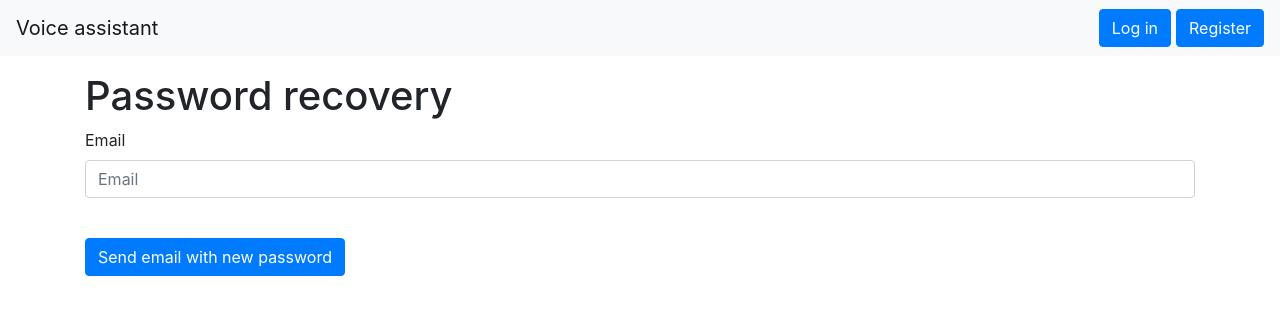
After one commit to DaryaSanina/voice-assistant, a Flask app: page /forgot-password in a window 1280 px wide. The commit adds this page. Shown: the top 315 px of the page. Run offline with Flask 2, Linux system fonts and the light colour scheme; some libraries are stand-ins or nearby versions.

Commit message:
Add password recovery

```diff
--- a/app.py
+++ b/app.py
@@ -1,28 +1,35 @@
 import re
 import datetime
+import random
 
 from flask import Flask, render_template, redirect, request
 from flask_login import LoginManager, current_user, login_user, logout_user, login_required
 
 import events
 from messages import Message
-from forms import TextMessageInputForm, RegisterForm, LoginForm, match_registration_passwords,\
-    check_registration_password_length, check_registration_password_case,\
-    check_registration_password_letters_and_digits
+from forms import TextMessageInputForm, RegisterForm, LoginForm, ForgotPasswordForm,\
+    match_registration_passwords, check_registration_password_length,\
+    check_registration_password_case, check_registration_password_letters_and_digits
 import assistant
 import speech
+import send_email
+from global_variables import SERVER_ADDRESS_HOST, SERVER_ADDRESS_PORT
 
 from data import db_session
 from data.users import User
 
-SERVER_ADDRESS_HOST = '127.0.0.1'
-SERVER_ADDRESS_PORT = 8000
+UNICODE_UPPERCASE_LETTER_CODES = list(range(65, 91))
+UNICODE_LOWERCASE_LETTER_CODES = list(range(97, 123))
+UNICODE_DIGIT_CODES = list(range(48, 58))
+UNICODE_SYMBOL_CODES = list(range(33, 48)) + list(range(58, 65)) + list(range(91, 97)) \
+                        + list(range(123, 127))
 
 app = Flask(__name__)
 app.config['SECRET_KEY'] = str(hash('secret_key'))
 login_manager = LoginManager()
 login_manager.init_app(app)
 
+user_email_address = ''
 sent_messages = list()
 play_audio_answer = False
 played_audio_answer = False
@@ -134,67 +141,70 @@ def index():
 
 @app.route('/register', methods=['POST', 'GET'])
 def register():
-    form = RegisterForm()
-    if form.validate_on_submit():
-        if not match_registration_passwords(form):
-            return render_template('register.html', title='Registration', form=form,
+    register_form = RegisterForm()
+    if register_form.validate_on_submit():
+        if not match_registration_passwords(register_form):
+            return render_template('register.html', title='Registration', form=register_form,
                                    message="Passwords don't match", current_user=current_user)
 
-        if not check_registration_password_length(form):
-            return render_template('register.html', title='Registration', form=form,
+        if not check_registration_password_length(register_form):
+            return render_template('register.html', title='Registration', form=register_form,
                                    message="Password should be from 8 to 16 characters long",
                                    current_user=current_user)
 
-        if not check_registration_password_case(form):
-            return render_template('register.html', title='Registration', form=form,
+        if not check_registration_password_case(register_form):
+            return render_template('register.html', title='Registration', form=register_form,
                                    message="Password should contain letters in lower and upper cases",
                                    current_user=current_user)
 
-        if not check_registration_password_letters_and_digits(form):
-            return render_template('register.html', title='Registration', form=form,
+        if not check_registration_password_letters_and_digits(register_form):
+            return render_template('register.html', title='Registration', form=register_form,
                                    message="Password should contain latin letters, numbers and other symbols",
                                    current_user=current_user)
 
         db_sess = db_session.create_session()
-        if db_sess.query(User).filter(User.username == form.username.data).first():
-            return render_template('register.html', title='Registration', form=form,
+        if db_sess.query(User).filter(User.username == register_form.username.data).first():
+            return render_template('register.html', title='Registration', form=register_form,
                                    message="There is already a user with the same username",
                                    current_user=current_user)
 
-        if db_sess.query(User).filter(User.email == form.email.data).first():
-            return render_template('register.html', title='Registration', form=form,
+        if db_sess.query(User).filter(User.email == register_form.email.data).first():
+            return render_template('register.html', title='Registration', form=register_form,
                                    message="There is already a user with the same email",
                                    current_user=current_user)
 
         user = User(
-            username=form.username.data,
-            email=form.email.data
+            username=register_form.username.data,
+            email=register_form.email.data
         )
-        user.set_password(form.password.data)
+        user.set_password(register_form.password.data)
         db_sess.add(user)
         db_sess.commit()
         return redirect('/')
-    return render_template('register.html', title="Registration", form=form,
+    return render_template('register.html', title="Registration", form=register_form,
                            current_user=current_user)
 
 
 @app.route('/login', methods=['POST', 'GET'])
 def login():
-    form = LoginForm()
-    if form.validate_on_submit():
+    login_form = LoginForm()
+    if login_form.validate_on_submit():
         db_sess = db_session.create_session()
-        if re.fullmatch(r'[A-Za-z0-9]+@[A-Za-z0-9]+\.[a-z]+', form.username_or_email.data):
+        if re.fullmatch(r'[A-Za-z0-9]+@[A-Za-z0-9]+\.[a-z]+', login_form.username_or_email.data):
             # The user has inputted an email
-            user = db_sess.query(User).filter(User.email == form.username_or_email.data).first()
+            user = db_sess.query(User).filter(User.email == login_form.username_or_email.data)\
+                .first()
         else:
             # The user has inputted a username
-            user = db_sess.query(User).filter(User.username == form.username_or_email.data).first()
+            user = db_sess.query(User).filter(User.username == login_form.username_or_email.data)\
+                .first()
 
-        if user and user.check_password(form.password.data):
+        if user and user.check_password(login_form.password.data):
             # The user has inputted correct password
-            login_user(user, remember=form.remember_me.data)
+            login_user(user, remember=login_form.remember_me.data)
             return redirect('/')
-    return render_template('login.html', title="Authorization", form=form, current_user=current_user)
+    return render_template('login.html', title="Authorization", form=login_form,
+                           current_user=current_user)
 
 
 @app.route('/logout')
@@ -204,6 +214,80 @@ def logout():
     return redirect('/')
 
 
+@app.route('/forgot-password', methods=['POST', 'GET'])
+def forgot_password():
+    global user_email_address
+
+    forgot_password_form = ForgotPasswordForm()
+    if forgot_password_form.validate_on_submit():
+        user_email_address = forgot_password_form.email.data
+        new_password = generate_password()  # Generate a new password
+        # Send an email with the new password
+        send_email.send_forgot_password_email(address=forgot_password_form.email.data,
+                                              password=new_password)
+
+        # Change the password of the user with specified email
+        db_sess = db_session.create_session()
+        user = db_sess.query(User).filter(User.email == forgot_password_form.email.data).first()
+        user.set_password(new_password)
+        db_sess.commit()
+
+        return "We've sent you a new password on your email"
+    elif forgot_password_form.is_submitted():
+        return render_template('forgot_password.html', title="Password recovery",
+                               form=forgot_password_form, current_user=current_user,
+                               message="Please enter your email")
+    return render_template('forgot_password.html', title="Password recovery",
+                           form=forgot_password_form, current_user=current_user)
+
+
+@app.route('/revert-password')
+def revert_password():
+    # Revert the password of the user with specified email
+    db_sess = db_session.create_session()
+    user = db_sess.query(User).filter(User.email == user_email_address).first()
+    user.hashed_password = user.previous_hashed_password
+    db_sess.commit()
+    return redirect('/')
+
+
+def generate_password():
+    length = random.randint(8, 16)
+    uppercase_letters_count = min(random.randint(1, length - 3),
+                                  len(UNICODE_UPPERCASE_LETTER_CODES))
+    lowercase_letters_count = min(random.randint(1, length - uppercase_letters_count - 2),
+                                  len(UNICODE_LOWERCASE_LETTER_CODES))
+    digits_count = min(random.randint(1, length - uppercase_letters_count -
+                                      lowercase_letters_count - 1),
+                       len(UNICODE_DIGIT_CODES))
+    symbols_count = min(length - uppercase_letters_count - lowercase_letters_count - digits_count,
+                        len(UNICODE_LOWERCASE_LETTER_CODES))
+
+    unicode_symbol_counts = dict()
+    unicode_symbol_counts["uppercase letters"] = uppercase_letters_count
+    unicode_symbol_counts["lowercase letters"] = lowercase_letters_count
+    unicode_symbol_counts["digits"] = digits_count
+    unicode_symbol_counts["symbols"] = symbols_count
+
+    password = list()
+    while list(unicode_symbol_counts.keys()):
+        key = random.choice(list(unicode_symbol_counts.keys()))
+        if key == "uppercase letters":
+            password.append(chr(random.choice(UNICODE_UPPERCASE_LETTER_CODES)))
+        elif key == "lowercase letters":
+            password.append(chr(random.choice(UNICODE_LOWERCASE_LETTER_CODES)))
+        elif key == "digits":
+            password.append(chr(random.choice(UNICODE_DIGIT_CODES)))
+        elif key == "symbols":
+            password.append(chr(random.choice(UNICODE_SYMBOL_CODES)))
+
+        unicode_symbol_counts[key] -= 1
+        if unicode_symbol_counts[key] <= 0:
+            del unicode_symbol_counts[key]
+
+    return ''.join(password)
+
+
 if __name__ == '__main__':
     speech.setup_assistant_voice()
     db_session.global_init("db/users.db")
--- a/data/users.py
+++ b/data/users.py
@@ -14,6 +14,7 @@ class User(SqlAlchemyBase, UserMixin):
     email = sqlalchemy.Column(sqlalchemy.String,
                               index=True, unique=True)
     hashed_password = sqlalchemy.Column(sqlalchemy.String)
+    previous_hashed_password = sqlalchemy.Column(sqlalchemy.String, nullable=True)
     path_to_image = sqlalchemy.Column(sqlalchemy.String, nullable=True)
 
     def __init__(self, username, email):
@@ -22,6 +23,7 @@ class User(SqlAlchemyBase, UserMixin):
         self.email = email
 
     def set_password(self, password):
+        self.previous_hashed_password = self.hashed_password
         self.hashed_password = generate_password_hash(password)
 
     def check_password(self, password):
--- a/events.py
+++ b/events.py
@@ -1,5 +1,5 @@
 import weather
-from nlp import nlp
+from global_variables import nlp
 
 import datetime
 import nltk
--- a/forms.py
+++ b/forms.py
@@ -28,6 +28,11 @@ class LoginForm(FlaskForm):
     submit = SubmitField('Log in')
 
 
+class ForgotPasswordForm(FlaskForm):
+    email = EmailField(validators=[DataRequired()], render_kw={"placeholder": "Email"})
+    submit = SubmitField('Send email with new password')
+
+
 def check_registration_password_length(form: RegisterForm):
     return 8 <= len(form.password.data) <= 16
 
--- /dev/null
+++ b/global_variables.py
@@ -0,0 +1,6 @@
+import spacy
+
+SERVER_ADDRESS_HOST = '127.0.0.1'
+SERVER_ADDRESS_PORT = 8000
+
+nlp = spacy.load('en_core_web_lg')
--- a/nlp.py
+++ /dev/null
@@ -1,3 +0,0 @@
-import spacy
-
-nlp = spacy.load('en_core_web_lg')
--- /dev/null
+++ b/templates/forgot_password.html
@@ -0,0 +1,19 @@
+{% extends "base.html" %}
+{% block content %}
+    <br><br><br>
+    <h1>Password recovery</h1>
+    <form action="" method="post">
+        {{ form.hidden_tag() }}
+        <p>
+            {{ form.email.label }}<br>
+            {{ form.email(class="form-control") }}<br>
+            {% for error in form.email.errors %}
+                <p class="alert alert-danger" role="alert">
+                    {{ error }}
+                </p>
+            {% endfor %}
+        </p>
+        <p>{{ form.submit(type="submit", class="btn btn-primary") }}</p>
+        {{message}}
+    </form>
+{% endblock %}
--- a/templates/login.html
+++ b/templates/login.html
@@ -26,5 +26,5 @@
         <p>{{ form.submit(type="submit", class="btn btn-primary") }}</p>
         {{message}}
     </form>
-    <a href="">Forgot password?</a>
+    <a href="/forgot-password">Forgot password?</a>
 {% endblock %}
--- a/translate.py
+++ b/translate.py
@@ -1,6 +1,6 @@
 from googletrans import Translator
 import nltk
-from nlp import nlp
+from global_variables import nlp
 
 
 translator = Translator()
--- a/weather.py
+++ b/weather.py
@@ -5,7 +5,7 @@ import os
 from dotenv import load_dotenv
 from flask import request
 
-from nlp import nlp
+from global_variables import nlp
 
 # Get weather API key
 path = os.path.join(os.path.dirname(__file__), '.env')
```
Also changed, not shown: send_email.py (added, +38 -0 lines).
